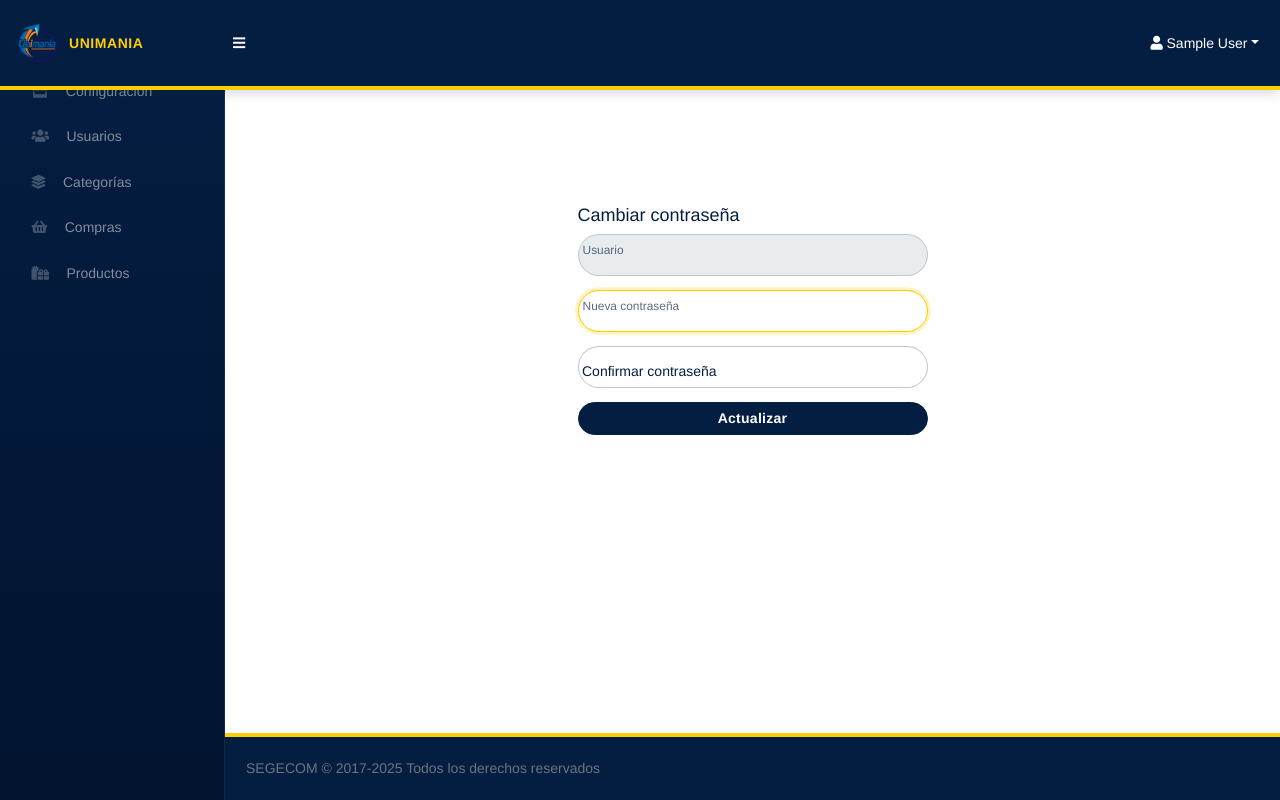
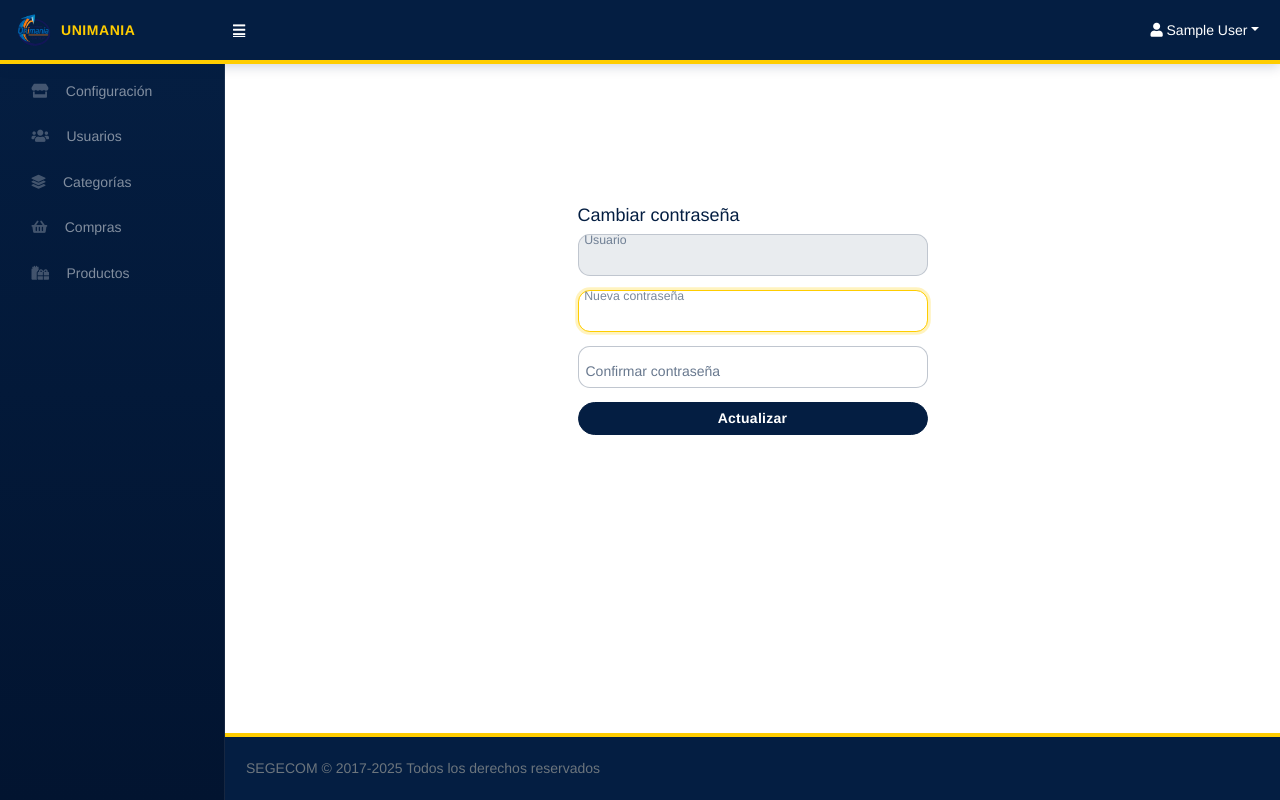
Before and after one commit to enriqueleyva/tienda, a PHP site: page /tienda/admin/cambiar_password.php?id=1 in a window 1280 px wide. Run offline with PHP 8.4, Linux system fonts and the light colour scheme; the visitor is signed in with stand-in values (Sample User, id 1); data that the repository does not hold is empty; some libraries are stand-ins or nearby versions.

Commit message:
Refactor admin styles and enhance form controls; update email recovery form layout

```diff
--- a/admin/css/unimania-admin.css
+++ b/admin/css/unimania-admin.css
@@ -17,7 +17,26 @@ body.sb-nav-fixed {
     background-color: var(--unimania-navy, #041e42) !important;
     border-bottom: 4px solid var(--unimania-gold, #ffcd00);
     box-shadow: 0 2px 12px rgba(4, 30, 66, 0.2);
-    min-height: 90px !important;
+    min-height: 64px !important;
+    padding-block: 0.35rem;
+}
+
+.sb-topnav #sidebarToggle {
+    color: var(--unimania-white, #ffffff) !important;
+    display: inline-flex;
+    align-items: center;
+    justify-content: center;
+    padding: 0.35rem 0.5rem;
+    border-radius: 0.85rem;
+    opacity: 1 !important;
+    flex-shrink: 0;
+}
+
+.sb-topnav #sidebarToggle:hover,
+.sb-topnav #sidebarToggle:focus {
+    background-color: rgba(255, 255, 255, 0.12);
+    color: var(--unimania-gold, #ffcd00) !important;
+    text-decoration: none;
 }
 
 .sb-topnav .navbar-brand {
@@ -28,7 +47,7 @@ body.sb-nav-fixed {
 }
 
 .sb-topnav .logo-unimania {
-    height: 48px !important;
+    height: 40px !important;
     width: auto;
 }
 
@@ -154,6 +173,54 @@ body.sb-nav-fixed {
     border-color: rgba(4, 30, 66, 0.25);
 }
 
+/* Ensure floating labels have enough vertical space */
+.form-floating > .form-control {
+    height: calc(3.5rem + 2px);
+    padding: 1rem 1rem 0.5rem;
+    border-radius: 0.85rem;
+}
+
+.form-floating > .form-control:focus {
+    padding-top: 1rem;
+    padding-bottom: 0.5rem;
+}
+
+.form-floating > label {
+    padding: 1rem 1rem;
+    color: rgba(4, 30, 66, 0.6);
+}
+
+/* Keep admin floating labels from overlapping typed text */
+.form-floating > .form-control:not(:placeholder-shown) ~ label,
+.form-floating > .form-control:focus ~ label {
+    transform: translateY(-0.75rem) scale(0.88);
+    opacity: 0.88;
+    padding-top: 0.5rem;
+    padding-left: 1rem;
+}
+
+/* Hide placeholders once the user interacts so text never overlaps */
+.form-floating > .form-control::placeholder {
+    color: transparent;
+}
+
+.form-floating > .form-control:focus::placeholder,
+.form-floating > .form-control:not(:placeholder-shown)::placeholder {
+    color: transparent;
+}
+
+/* Distinguish admin auth card from customer login */
+.bg-aprimary.bga-gradient {
+    background: radial-gradient(circle at 20% 20%, rgba(255, 205, 0, 0.15), transparent 25%),
+        radial-gradient(circle at 80% 10%, rgba(255, 255, 255, 0.08), transparent 28%),
+        linear-gradient(135deg, rgba(4, 30, 66, 0.95) 0%, rgba(2, 20, 48, 0.92) 100%);
+}
+
+#layoutAuthentication .card {
+    background: linear-gradient(180deg, rgba(255, 255, 255, 0.95), rgba(255, 255, 255, 0.9));
+    border: 1px solid rgba(4, 30, 66, 0.08);
+}
+
 .form-control:focus,
 .form-select:focus {
     border-color: var(--unimania-gold, #ffcd00);
--- a/admin/js/scripts.js
+++ b/admin/js/scripts.js
@@ -41,4 +41,25 @@ window.addEventListener('DOMContentLoaded', event => {
         };
         new simpleDatatables.DataTable(datatablesSimple, options);
     }
+
+    const loginFloatingControls = document.querySelectorAll('#layoutAuthentication .form-floating .form-control');
+    if (loginFloatingControls.length) {
+        loginFloatingControls.forEach((input) => {
+            const defaultPlaceholder = input.getAttribute('placeholder') || '';
+
+            const syncPlaceholder = () => {
+                if (input.value.length > 0) {
+                    input.placeholder = '';
+                } else {
+                    input.placeholder = defaultPlaceholder;
+                }
+            };
+
+            input.addEventListener('input', syncPlaceholder);
+            input.addEventListener('focus', syncPlaceholder);
+            input.addEventListener('blur', syncPlaceholder);
+
+            syncPlaceholder();
+        });
+    }
 });
--- a/recupera.php
+++ b/recupera.php
@@ -84,9 +84,10 @@ if (!empty($_POST)) {
 
         <form action="recupera.php" method="post" class="row g-3" autocomplete="off">
 
-            <div class="form-floating">
+            <div class="mb-3">
+                 <label class="form-label" for="email">Correo electrónico</label>
                 <input class="form-control" type="email" id="email" name="email" placeholder="Correo electrónico" required>
-                <label for="email">Correo electrónico</label>
+
             </div>
 
             <div class="d-grid gap-3 col-12">
@@ -104,6 +105,7 @@ if (!empty($_POST)) {
 
     <script src="<?php echo SITE_URL; ?>js/bootstrap.bundle.min.js"></script>
 
+
 </body>
 
 </html>
```
